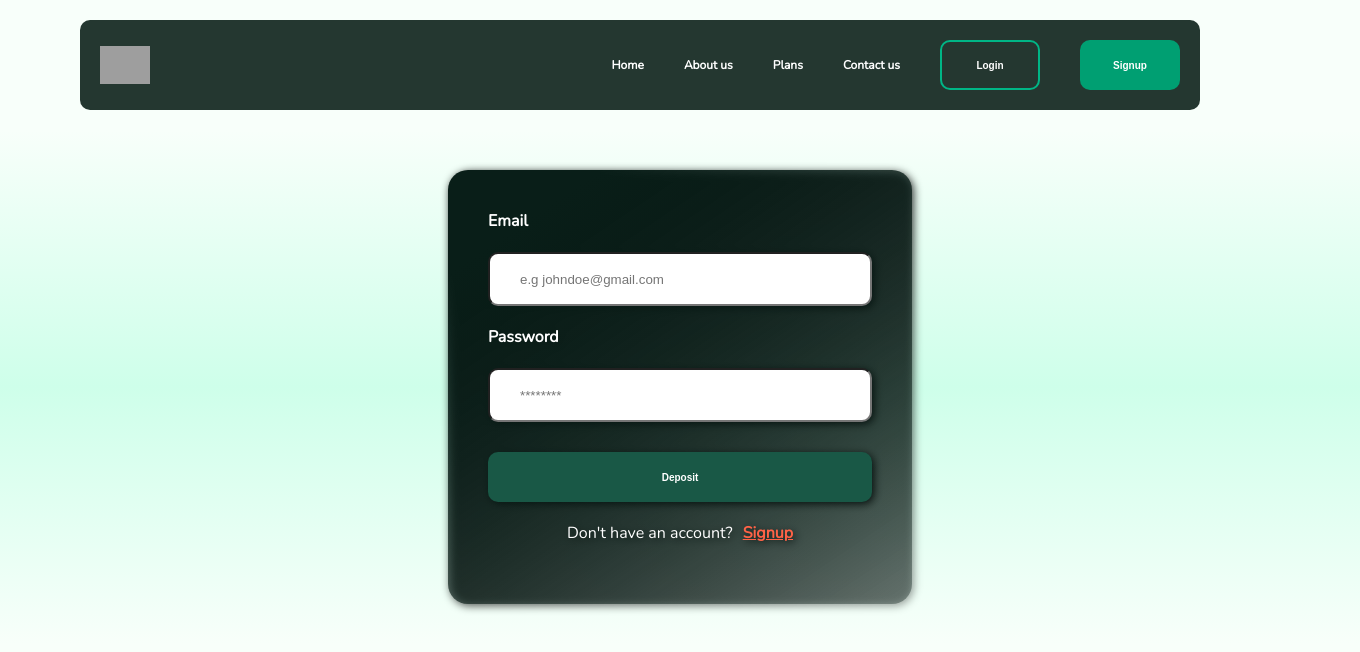
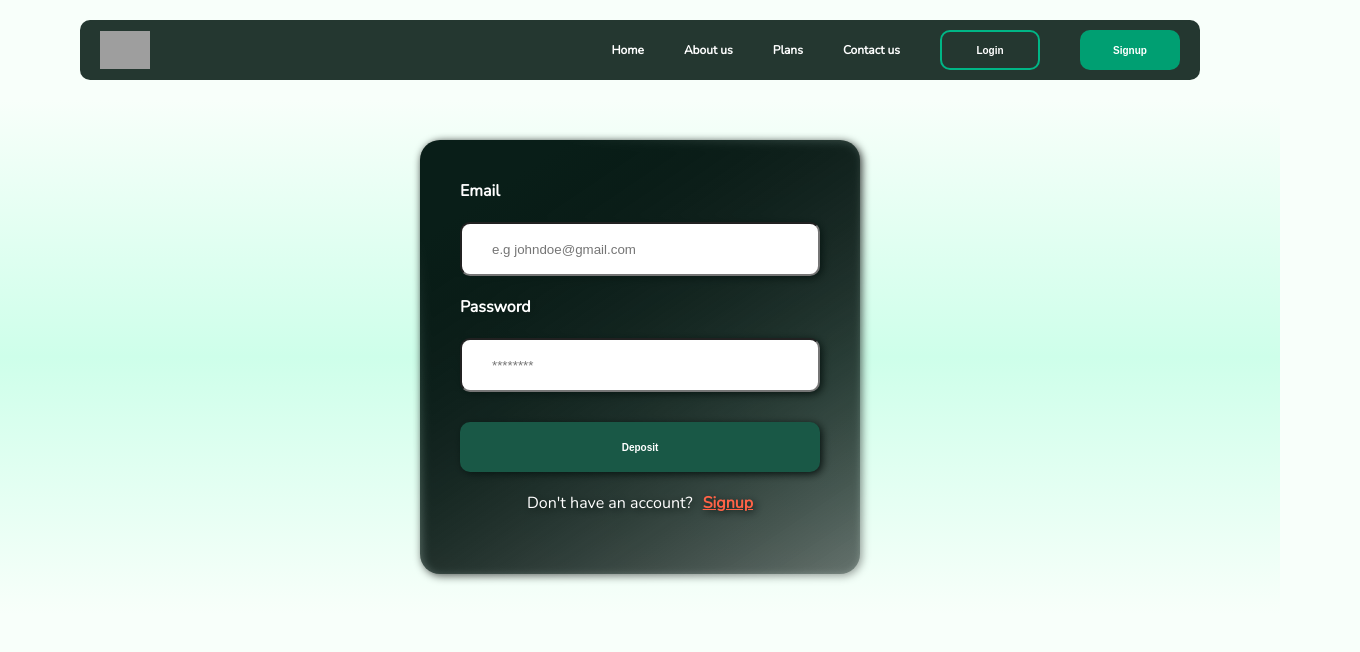
Before and after one commit to IsaacNewtonTingo/money-market-fund-web-app-vue, a Vue app: page /login in a window 1280 px wide. Shown: the top 652 px of the page, 1360 px wide, since content can reach past the window. Built offline with nearby package versions, Linux system fonts and the light colour scheme; grey boxes are pictures that could not be loaded.

Commit message:
remove boot

```diff
--- a/src/components/TopNav.vue
+++ b/src/components/TopNav.vue
@@ -30,7 +30,7 @@ export default {
 
 <style>
 .topNav {
-  padding: 20px;
+  padding: 10px 20px;
   background: rgb(36, 55, 48);
   display: flex;
   justify-content: space-between;
@@ -56,7 +56,7 @@ export default {
 .signBTN {
   width: 100px;
   margin: 0;
-  height: 50px;
+  height: 40px;
   font-size: 10px;
 }
 .logBTN {
@@ -64,7 +64,7 @@ export default {
   width: 100px;
   background: none;
   border: solid rgb(0, 182, 134) 2px;
-  height: 50px;
+  height: 40px;
   font-size: 10px;
 }
 </style>
--- a/src/components/leftFloat.vue
+++ b/src/components/leftFloat.vue
@@ -80,6 +80,8 @@ export default {
 
 nav a {
   color: #00381f;
+  text-decoration: none;
+  font-weight: 800;
 }
 
 nav a.router-link-exact-active {
--- a/src/views/Dashboard/Dashboard.vue
+++ b/src/views/Dashboard/Dashboard.vue
@@ -14,7 +14,7 @@
 
     <div v-if="showModal" class="modalContainer">
       <div v-if="showPayForm" class="innerModal">
-        <form @submit.prevent="depositFunds">
+        <form class="payForm" @submit.prevent="depositFunds">
           <label for="">Phone number</label>
           <input
             type="tel"
@@ -40,14 +40,14 @@
         </form>
       </div>
 
-      <!-- <div v-if="checkPaymentModal" class="checkPayModal">
+      <div v-if="checkPaymentModal" class="checkPayModal">
         <h2>Checking payment</h2>
         <img src="../../assets/loading.gif" alt="" />
       </div>
 
       <div v-if="paymentMessage" class="checkPayModal">
         <h2>Payment made successfully</h2>
-      </div> -->
+      </div>
     </div>
 
     <div class="rightItems">
@@ -245,9 +245,9 @@ export default {
             );
             const CheckoutRequestID = response.data.CheckoutRequestID;
 
-            // this.checkPaymentModal = true;
-            // this.showPayForm = false;
-            // this.checkPayment({ CheckoutRequestID });
+            this.checkPaymentModal = true;
+            this.showPayForm = false;
+            this.checkPayment({ CheckoutRequestID });
           } else {
             //some error has occured
             console.log("An error occured");
@@ -259,7 +259,19 @@ export default {
         });
     },
     async checkPayment({ CheckoutRequestID }) {
-      var timerID = setInterval(async function () {
+      const timeout = setTimeout(function () {
+        clearInterval(interval);
+        this.checkPaymentModal = false;
+        this.showModal = false;
+
+        if (!this.paymentMessage) {
+          console.log("Payment wasn't made");
+        } else {
+          this.paymentMessage = false;
+        }
+      }, 30000);
+
+      const interval = setInterval(async function () {
         await axios
           .post(
             `http://localhost:3000/api/user/payments/check-payment-status`,
@@ -270,29 +282,20 @@ export default {
           .then((response) => {
             console.log(response.data);
             if (response.data.status === "Success") {
-              clearInterval(timerID);
+              clearInterval(interval);
               clearTimeout(timeout);
 
               this.paymentMessage = true;
               console.log("Payment made successfully");
+              // alert("Payment made successfully");
               this.checkPaymentModal = false;
+              this.showModal = false;
             }
           })
           .catch((err) => {
             console.log(err);
           });
       }, 1000);
-
-      const timeout = setTimeout(function () {
-        clearInterval(timerID);
-        this.checkPaymentModal = false;
-
-        if (!this.paymentMessage) {
-          console.log("Payment wasn't made");
-        } else {
-          this.paymentMessage = false;
-        }
-      }, 30000);
     },
   },
   async mounted() {
@@ -339,7 +342,6 @@ export default {
         )}`
       )
       .then((response) => {
-        console.log(response.data);
         this.userPayments = response.data;
       })
       .catch((err) => {
@@ -368,6 +370,10 @@ export default {
   align-items: center;
   justify-content: center;
   right: 20px;
+}
+.payForm {
+  display: flex;
+  flex-direction: column;
 }
 .loadingScreen {
   display: flex;
--- a/src/views/Welcome/Login.vue
+++ b/src/views/Welcome/Login.vue
@@ -2,7 +2,7 @@
   <TopNav />
 
   <div class="signContainer">
-    <form @submit.prevent="handleLogin">
+    <form class="logForm" @submit.prevent="handleLogin">
       <label for="">Email</label>
       <input
         type="email"
@@ -87,7 +87,6 @@ export default {
 
 <style>
 .signContainer {
-  width: 100%;
   padding: 40px;
   display: flex;
   align-items: center;
@@ -99,7 +98,7 @@ export default {
     rgb(248, 255, 250)
   );
 }
-form {
+.logForm {
   display: flex;
   flex-direction: column;
   border-radius: 20px;
```
